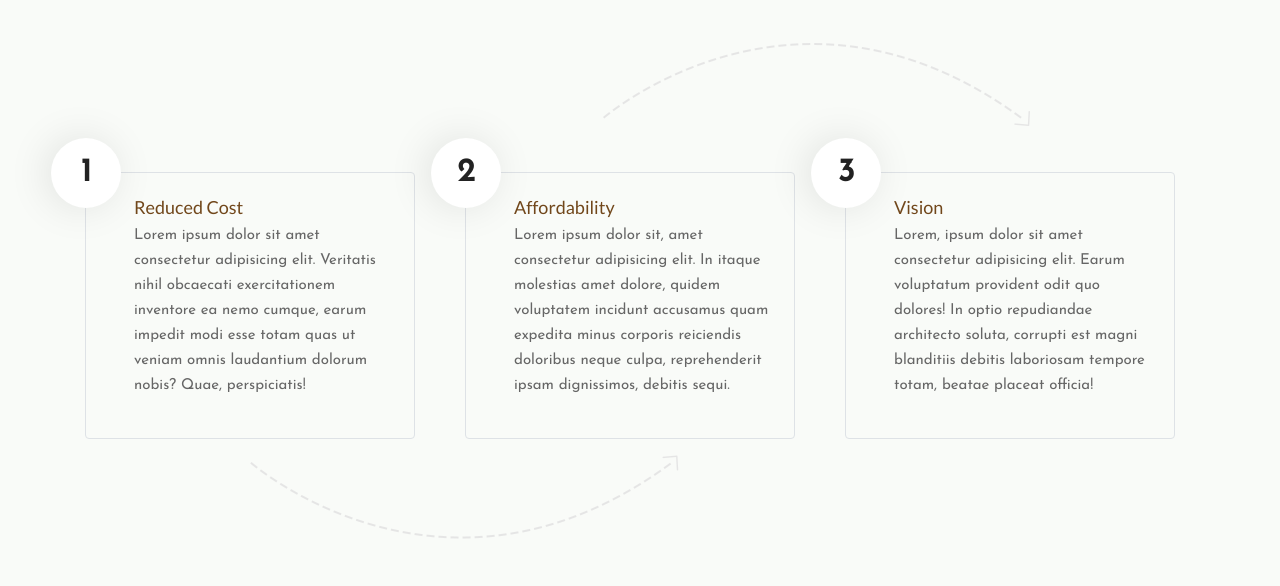
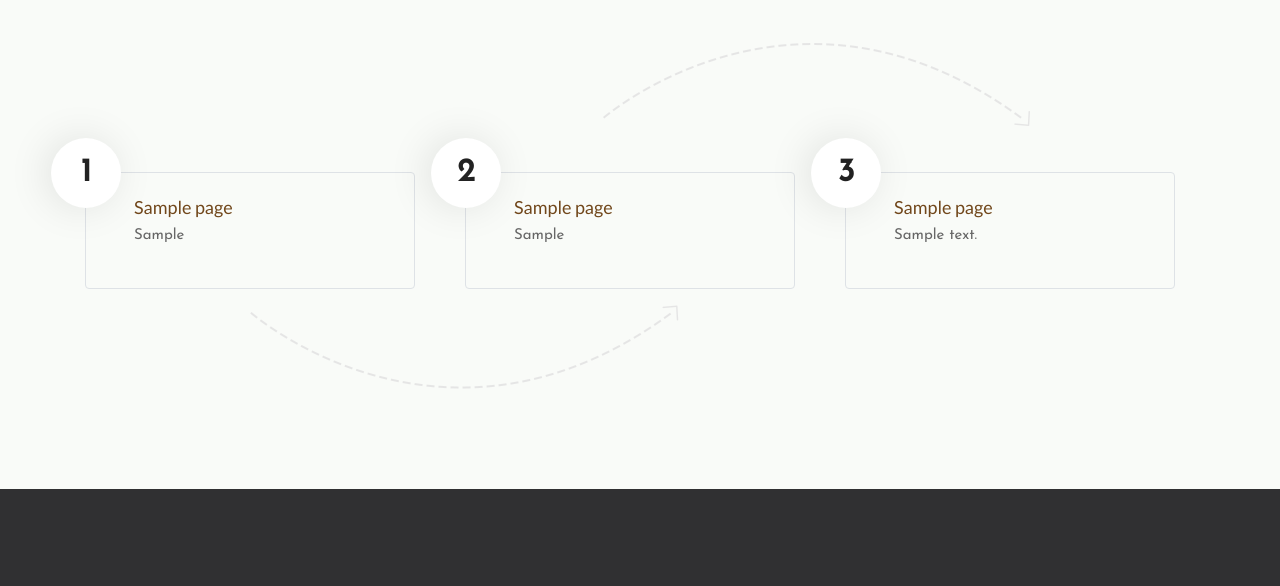
Before and after one commit to AMfalme/Herihomes, a Django app: template home/templates/home/about_page.html in a window 1280 px wide. Shown: the part 1584-2170 px from the top of the page. Run offline with Django 3.2, Linux system fonts and the light colour scheme; the template is opened without the code that fills it: most values are stand-ins (such as "Sample title", 1, 10 or a date in 2020); parts of the project's set-up code (start-up, migrations or seed data) failed here and were passed over; some libraries are stand-ins or nearby versions.

Commit message:
wagtailize About us page section make relevant changes to avoid blanks/heri homes display and change projects page template to vacational destination page template

```diff
--- a/home/templates/home/about_page.html
+++ b/home/templates/home/about_page.html
@@ -58,7 +58,7 @@
         <div class="row rounded bg-secondary">
 
             <!-- ceo image -->
-            <div class="col-lg-5 rounded-left ceo-image" style="background-image: url(/static/images/apartments.png);"></div>
+            <div class="col-lg-5 rounded-left ceo-image" style="background-image: url(/static/images/coastline.jpg);"></div>
             <div class="col-lg-7">
                 <!-- ceo content -->
                 <div class="p-5">
@@ -90,9 +90,9 @@
             <div class="col-lg-4 col-sm-6 mb-md-50">
                 <div class="process-item py-xl-4 pl-xl-5 pt-5 px-4 rounded border position-relative">
                     <div class="process-item-number">1</div>
-                    <h5 class="text-primary">Reduced Cost</h5>
+                    <h5 class="text-primary">{{page.our_mission_title}}</h5>
                     <p>
-                        Lorem ipsum dolor sit amet consectetur adipisicing elit. Veritatis nihil obcaecati exercitationem inventore ea nemo cumque, earum impedit modi esse totam quas ut veniam omnis laudantium dolorum nobis? Quae, perspiciatis!
+                        {{page.our_mission}}
                     </p>
                 </div>
             </div>
@@ -100,16 +100,16 @@
             <div class="col-lg-4 col-sm-6 mb-md-50">
                 <div class="process-item py-xl-4 pl-xl-5 pt-5 px-4 rounded border position-relative">
                     <div class="process-item-number">2</div>
-                    <h5 class="text-primary">Affordability</h5>
-                    <p>Lorem ipsum dolor sit, amet consectetur adipisicing elit. In itaque molestias amet dolore, quidem voluptatem incidunt accusamus quam expedita minus corporis reiciendis doloribus neque culpa, reprehenderit ipsam dignissimos, debitis sequi.</p>
+                    <h5 class="text-primary">{{page.our_goal_title}}</h5>
+                    <p>{{page.our_goal}}</p>
                 </div>
             </div>
             <!-- process step -->
             <div class="col-lg-4 col-sm-6 mb-md-50">
                 <div class="process-item py-xl-4 pl-xl-5 pt-5 px-4 rounded border position-relative">
                     <div class="process-item-number">3</div>
-                    <h5 class="text-primary">Vision</h5>
-                    <p>Lorem, ipsum dolor sit amet consectetur adipisicing elit. Earum voluptatum provident odit quo dolores! In optio repudiandae architecto soluta, corrupti est magni blanditiis debitis laboriosam tempore totam, beatae placeat officia! </p>
+                    <h5 class="text-primary">{{page.our_vision_title}}</h5>
+                    <p>{{page.our_vision}}</p>
                 </div>
             </div>
         </div>
--- a/home/templates/home/all_projects.html
+++ b/home/templates/home/all_projects.html
@@ -4,11 +4,11 @@
 {% with projects=projects.specific %}
 {% image item.image max-1500x600 as photo %}
 <!-- service item -->
-<div class="col-lg-4 col-sm-6 mb-5  mix-target {{peojects.proj}}">
+<div class="col-lg-4 col-sm-6 mb-5  mix-target {{projects.status}}">
     <div class="card text-center">
         <h4 class="card-title pt-3">{{ projects.title }}</h4>
         <div class="card-img-wrapper">
-            <img class="card-img-top rounded-0" src="{% static 'images/aerialview.png' %}" alt="service-image">
+            {% image projects.project_image fill-400x200 class="card-img-top rounded-0" %}
         </div>
         <div class="card-body p-0">
             <div>
```
Also changed, not shown: home/models.py (+13 -0 lines), db.sqlite3, home/migrations/0002_auto_20220323_0851.py (added), home/static/images/coastline.jpg (added), home/templates/home/vacation_destination_page.html (renamed from home/templates/home/projects_page.html), media/images/WhatsApp_Image_2021-12-22_at_10.30.2e16d0ba.fill-400x200.jpg (added), media/images/WhatsApp_Image_2021-12-22_at_10.30.36_AM_wLw.m.scale-100.jpg (added), media/images/WhatsApp_Image_2021-12-22_at_10.30.36_AM_wLw.m.width-400.jpg (added), media/images/WhatsApp_Image_2021-12-22_at_10.30.36_AM_wLw.max-700x300.jpg (added), media/images/act8_mB5utkd.2e16d0ba.fill-400x200.png (added), media/images/conf.2e16d0ba.fill-400x200.png (added), media/images/nyaliii.2e16d0ba.fill-400x200.png (added), media/images/romantic3.2e16d0ba.fill-400x200.png (added).
